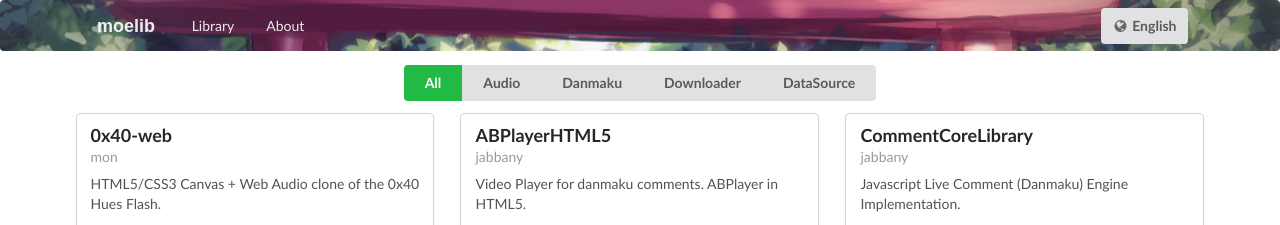
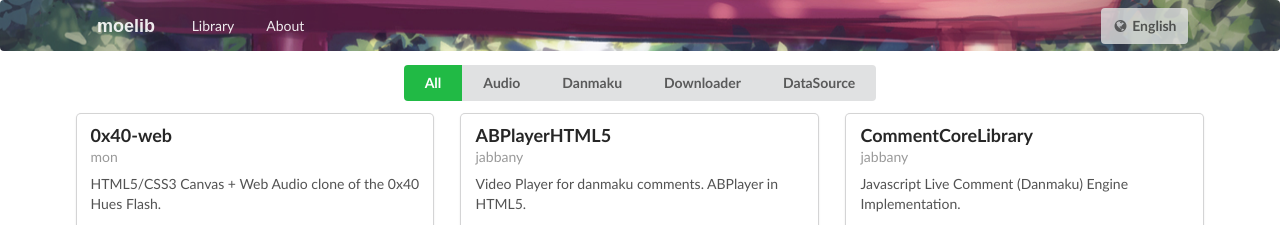
Before and after one commit to moelib/moelib.github.io, a plain HTML site: page index.html in a window 1280 px wide. Shown: the top 225 px of the page. Drawn offline with Linux system fonts and the light colour scheme; some packages are replaced by stand-ins of ours; a script that the page names is missing.

Commit message:
adjust #langsel opacity

```diff
--- a/css/main.css
+++ b/css/main.css
@@ -31,6 +31,10 @@ a:hover {
 	margin-right: 1.5em;
 }
 
+#langsel {
+	background: rgba(224,225,226,.8)
+}
+
 .main.content {
 	min-height: 500px;
 }
```
